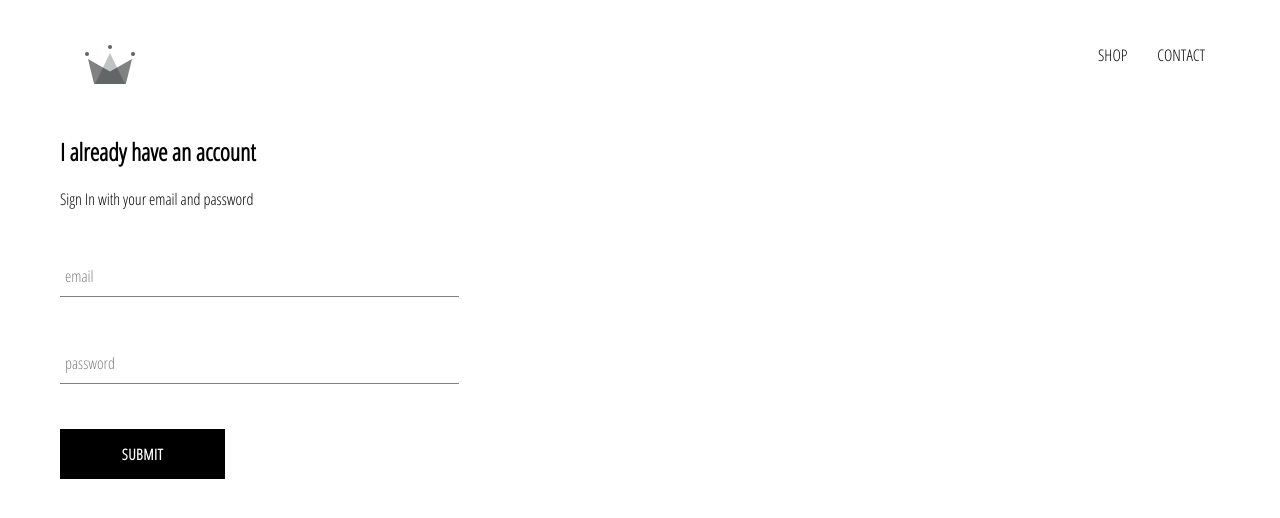
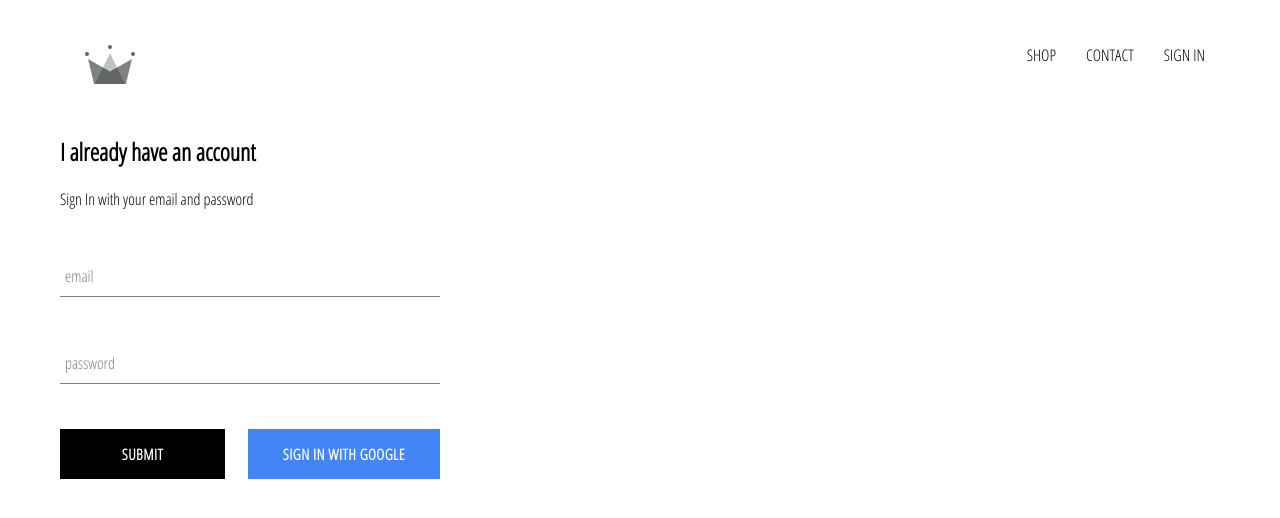
Before and after one commit to MananSharma12/crwn-clothing, a React (Create React App) app: page /signin in a window 1280 px wide. Shown: the top 518 px of the page. Built offline with nearby package versions, Linux system fonts and the light colour scheme; no server answers.

Commit message:
integrated firebase into application, created sign in page with sign in component and sign in with google

```diff
--- a/package.json
+++ b/package.json
@@ -6,6 +6,7 @@
     "@testing-library/jest-dom": "^5.11.4",
     "@testing-library/react": "^11.1.0",
     "@testing-library/user-event": "^12.1.10",
+    "firebase": "^8.7.1",
     "node-sass": "^6.0.1",
     "react": "^17.0.2",
     "react-dom": "^17.0.2",
--- a/src/App.css
+++ b/src/App.css
@@ -7,3 +7,7 @@
     text-decoration: none;
     color: black;
 }
+
+* {
+    box-sizing: border-box;
+}
--- a/src/App.js
+++ b/src/App.js
@@ -6,11 +6,35 @@
 import ShopPage from './pages/shop/shop.component';
 import SignInAndSignUpPage from './pages/sign-in-and-sign-up/sign-in-and-sign-up.component';
 import Header from './components/header/header.component';
+import {auth} from './firebase/firebase.utils';
 
-function App() {
+class App extends React.Component {
+  constructor() {
+    super();
+
+    this.state = {
+      currentUser: null
+    }
+  }
+
+  unsubsribeFromAuth = null;
+
+  componentDidMount() {
+    this.unsubsribeFromAuth = auth.onAuthStateChanged(user => {
+      this.setState({ currentUser: user})
+
+      console.log(user)
+    })
+  }
+
+  componentWillUnmount() {
+    this.unsubsribeFromAuth();
+  }
+
+  render() {
     return (
       <div>
-      <Header />
+        <Header currentUser={this.state.currentUser} />
         <Switch>
           <Route exact path='/' component={HomePage}/>
           <Route path='/shop' component={ShopPage}/>
@@ -19,5 +43,6 @@
       </div>
     );
   }
+}
 
 export default App;
--- a/src/components/custom-button/custom-button.component.jsx
+++ b/src/components/custom-button/custom-button.component.jsx
@@ -1,8 +1,8 @@
 import React from 'react'
 import './custom-button.styles.scss'
 
-const CustomButton = ({ children, ...otherProps }) => (
-    <button className="custom-button" {...otherProps} >
+const CustomButton = ({ children, isGoogleSignIn, ...otherProps }) => (
+    <button className={`${isGoogleSignIn ? 'google-sign-in': ''} custom-button`} {...otherProps} >
         {children}
     </button>
 );
--- a/src/components/custom-button/custom-button.styles.scss
+++ b/src/components/custom-button/custom-button.styles.scss
@@ -19,4 +19,14 @@
         color: black;
         border: 1px solid black;
     }
+
+    &.google-sign-in {
+        background-color: #4285f4;
+        color: white;
+
+        &:hover {
+            background-color: #357ae8;
+            border: none;
+        }
+    }
 }
--- a/src/components/header/header.component.jsx
+++ b/src/components/header/header.component.jsx
@@ -1,10 +1,11 @@
-import React from 'react'
+import React from 'react';
 import { Link } from 'react-router-dom';
-import { ReactComponent as Logo} from "../../assets/crown.svg"
+import { ReactComponent as Logo} from "../../assets/crown.svg";
+import { auth } from '../../firebase/firebase.utils';
 
-import "./header.styles.scss"
+import "./header.styles.scss";
 
-const Header = () => (
+const Header = ({ currentUser }) => (
     <div className="header">
         <Link className="logo-container" to="/">
             <Logo className="logo"/>
@@ -17,6 +18,12 @@
             <Link className="option" to="/shop">
                 CONTACT
             </Link>
+            {
+                currentUser ?
+                <div className="option" onClick={() => auth.signOut()}>SIGN OUT</div>
+                :
+                <Link className="option" to="/signin">SIGN IN</Link>
+            }
         </div>
     </div>
 )
--- a/src/components/header/header.styles.scss
+++ b/src/components/header/header.styles.scss
@@ -20,6 +20,7 @@
 
         .option {
             padding: 10px 15px;
+            cursor: pointer;
         }
     }
 }
--- a/src/components/sign-in/sign-in.component.jsx
+++ b/src/components/sign-in/sign-in.component.jsx
@@ -2,6 +2,8 @@
 
 import FormInput from '../form-input/form-input.component';
 import CustomButton from '../custom-button/custom-button.component';
+
+import { signInWithGoogle } from '../../firebase/firebase.utils';
 
 import './sign-in.styles.scss';
 
@@ -51,7 +53,10 @@
                         required
                     />
 
-                    <CustomButton type="submit" value="Submit Form">Submit</CustomButton>
+                    <div className="buttons">
+                        <CustomButton type="submit" value="Submit Form">Submit</CustomButton>
+                        <CustomButton onClick={signInWithGoogle} isGoogleSignIn>Sign In with Google</CustomButton>
+                    </div>
                 </form>
             </div>
         )
--- a/src/components/sign-in/sign-in.styles.scss
+++ b/src/components/sign-in/sign-in.styles.scss
@@ -1,9 +1,14 @@
 .sign-in {
-    width: 30vw;
+    width: 380px;
     display: flex;
     flex-direction: column;
 
     .title {
         margin: 10px 0;
     }
+
+    .buttons {
+        display: flex;
+        justify-content: space-between;
+    }
 }
--- /dev/null
+++ b/src/firebase/firebase.utils.js
@@ -0,0 +1,24 @@
+import firebase from 'firebase/app';
+import 'firebase/firestore';
+import 'firebase/auth';
+
+const firebaseConfig = {
+    apiKey: "AIzaSyBaDE3BK2HuZWSmTi3m9kepgfMtuCJKG34",
+    authDomain: "crwn-db-62750.firebaseapp.com",
+    projectId: "crwn-db-62750",
+    storageBucket: "crwn-db-62750.appspot.com",
+    messagingSenderId: "752823823739",
+    appId: "1:752823823739:web:fbff6c64cedda45dc4a1de"
+};
+
+firebase.initializeApp(firebaseConfig);
+
+export const auth = firebase.auth();
+export const firestore = firebase.firestore();
+
+const provider = new firebase.auth.GoogleAuthProvider();
+provider.setCustomParameters({ prompt: 'select_account'});
+
+export const signInWithGoogle = () => auth.signInWithPopup(provider);
+
+export default firebase;
```
Also changed, not shown: 1 other file (tests, documents, lock files or other folders). Lines whose indentation alone changed are shown as unchanged.
